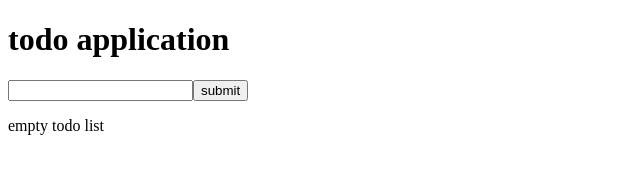
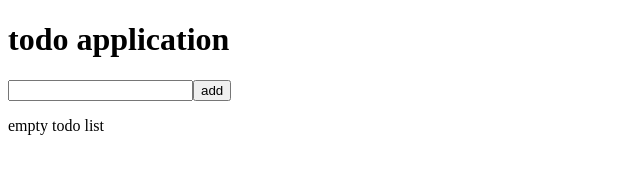
Before and after one commit to seniru-dinil/react-tutorial, a React (Vite) app: page / in a window 1280 px wide. Shown: the top 170 px of the page, without its empty margins (0-640 px from the left). Built offline with nearby package versions, Linux system fonts and the light colour scheme.

Commit message:
added edit feature

```diff
--- a/src/components/Todo.tsx
+++ b/src/components/Todo.tsx
@@ -19,7 +19,7 @@ const style  = {
 
 const Todo: React.FC<TodoProps> = React.memo(({ todo}) => {
 
-  const {deleteTodo,editTodo}  = useTodoContext();
+  const {deleteTodo,setTodo}  = useTodoContext();
 
 
   return (
@@ -27,7 +27,7 @@ const Todo: React.FC<TodoProps> = React.memo(({ todo}) => {
       <p>{todo.ct}</p>
       <input type="checkbox" readOnly checked={todo.done} />
       <button onClick={() => deleteTodo(todo.id)}>delete</button>
-      <button onClick={() => editTodo(todo)}>edit</button>
+      <button onClick={() => setTodo(todo)}>edit</button>
     </div>
   );
 });
--- a/src/components/TodoForm.tsx
+++ b/src/components/TodoForm.tsx
@@ -2,12 +2,18 @@ import { useEffect, useState } from "react";
 import { useTodoContext } from "../contexts/TodoContextProvider";
 
 const TodoForm = () => {
-  const { addTodo ,selectedTodo } = useTodoContext();
+  const { addTodo ,selectedTodo ,editTodo ,setTodo} = useTodoContext();
   const [input, setInput] = useState<string>('');
+  const [action,setAction] = useState<'add' | 'edit'>('add');
+
 
   useEffect(()=>{
       if(selectedTodo){
+        setAction('edit');
         setInput(selectedTodo.ct);
+      }else{
+        setInput('');
+        setAction('add');
       }
   },[selectedTodo]);
 
@@ -15,20 +21,31 @@ const TodoForm = () => {
     setInput(e.target.value);
   };
 
-  const handleSubmit = (e: React.MouseEvent<HTMLFormElement, MouseEvent>) => {
+  const handleSubmit = (e: any) => {
     e.preventDefault();
     if (input.trim() === "") {
       return;
     }
+
+    if(action === 'add'){
     addTodo({ id: new Date().toISOString(), ct: input.trim(), done: false });
     setInput("");
+    }else if(action === 'edit' && selectedTodo){
+      editTodo({
+        id:selectedTodo.id,
+        done:selectedTodo.done,
+        ct:input
+      });
+      setTodo(undefined);
+    }
+
   };
 
   return (
-    <form onClick={handleSubmit}>
+    <form >
       <h1>todo application</h1>
       <input type="text" value={input} onChange={handleInputChange} />
-      <button type="submit">submit</button>
+      <button type="submit" onClick={handleSubmit}>{action}</button>
     </form>
   );
 };
--- a/src/contexts/TodoContextProvider.tsx
+++ b/src/contexts/TodoContextProvider.tsx
@@ -11,7 +11,8 @@ interface TodoContextTypes {
   selectedTodo:TypeTodo | undefined;
   addTodo: (todo: TypeTodo) => void;
   deleteTodo: (id: string) => void;
-  editTodo: (todo:TypeTodo) => void;
+  editTodo: (todo:TypeTodo ) => void;
+  setTodo: (todo:TypeTodo | undefined) => void;
 }
 
 const TodoContext = createContext<TodoContextTypes>({
@@ -22,6 +23,8 @@ const TodoContext = createContext<TodoContextTypes>({
   deleteTodo: (id) => {},
   //@ts-ignore
   editTodo:(todo) => {},
+  //@ts-ignore
+  setTodo:(todo) => {},
   todos: [],
 });
 
@@ -40,6 +43,10 @@ const TodoContextProvider: React.FC<TodoContextProviderProps> = ({
   };
 
   const editTodo = (todo:TypeTodo) => {
+    setTodos(prev => prev.map(t => t.id === todo.id ? (todo) : t));
+  }
+
+  const setTodo = (todo:TypeTodo | undefined) => {
         setSelectedTodo(todo);
   }
 
@@ -50,7 +57,8 @@ const TodoContextProvider: React.FC<TodoContextProviderProps> = ({
         addTodo,
         deleteTodo,
         editTodo,
-        selectedTodo
+        selectedTodo,
+        setTodo
       }}
     >
       {children}
```
